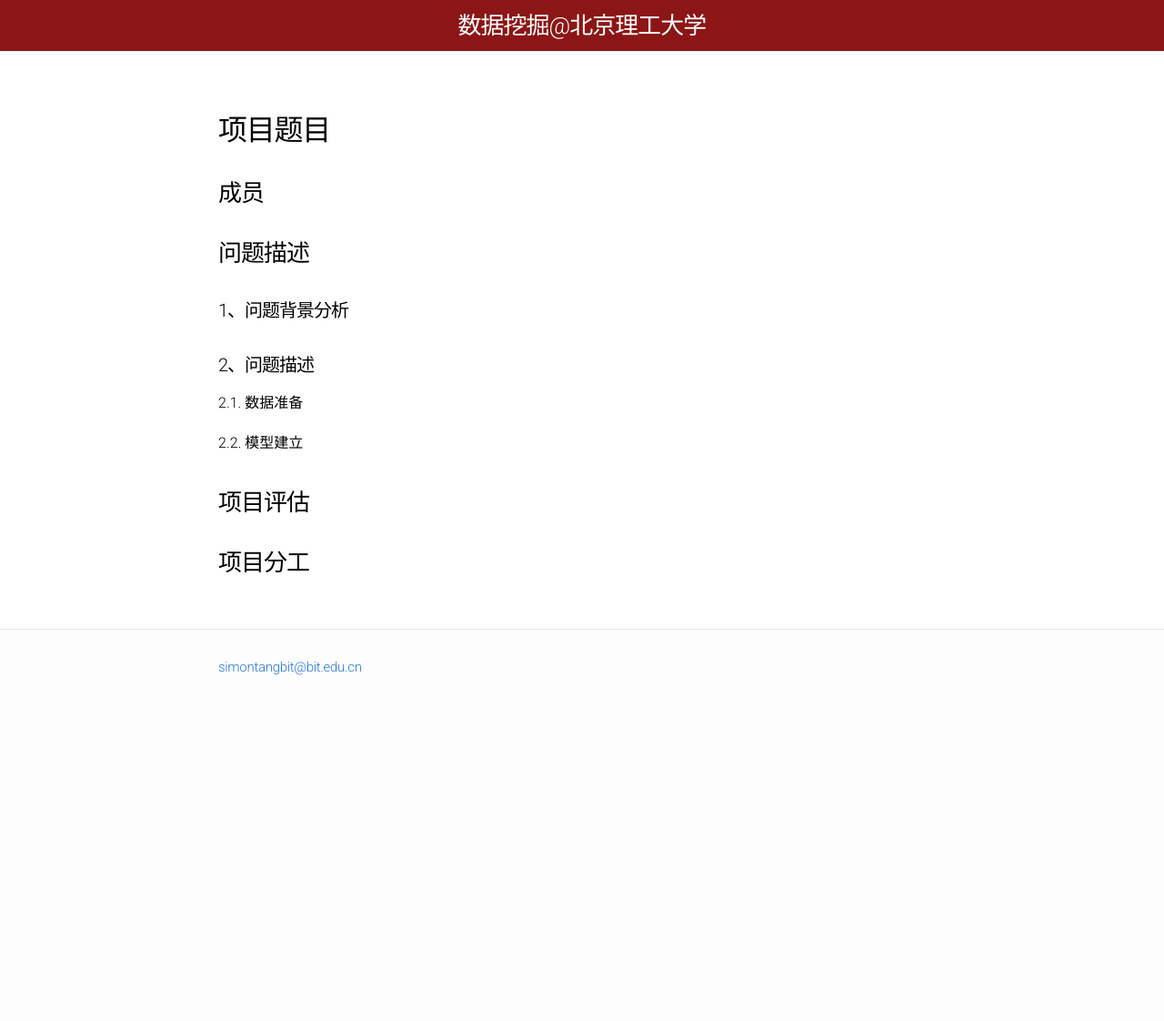
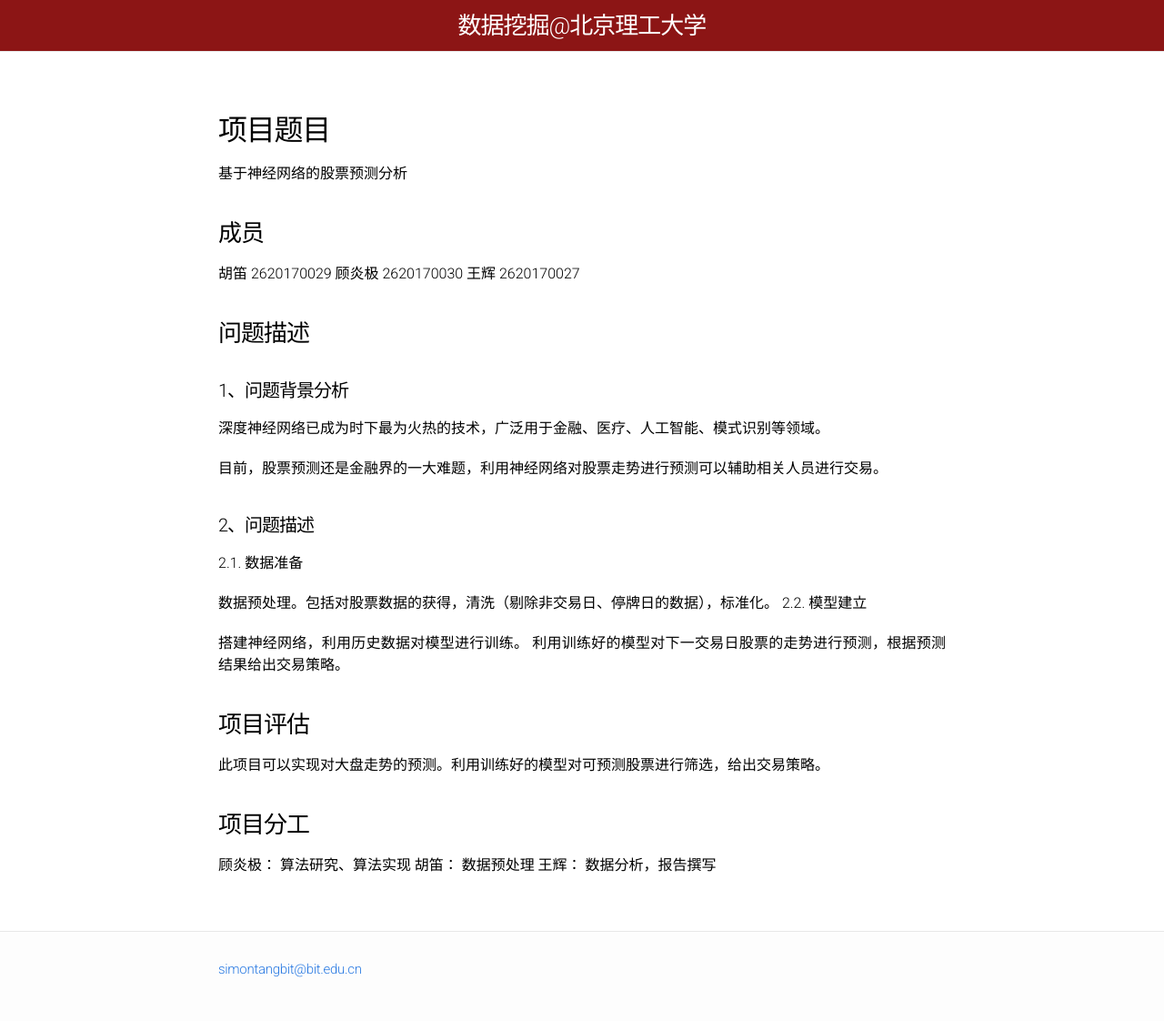
Before and after one commit to BITDM/bitdm.github.io, a Jekyll site: the page built from 2018/projects/P05/proposal.md, in a window 1280 px wide. Shown: the whole page at 91% size. Built offline with Jekyll 4.4.1, drawn with Linux system fonts in a browser that asks for light colours; our own code applies the rules of GitHub Pages for plain Markdown files; before the commit the page ends 900 px from its top, so only the background shows below that.

Commit message:
Update proposal.md

```diff
--- a/2018/projects/P05/proposal.md
+++ b/2018/projects/P05/proposal.md
@@ -5,19 +5,29 @@ permalink: /2018/projects/p05/proposal/
 ---
 
 ## 项目题目
-
+基于神经网络的股票预测分析
 ### 成员
-
+胡笛 2620170029
+顾炎极 2620170030
+王辉 2620170027
 ### 问题描述
 
 #### 1、问题背景分析
+深度神经网络已成为时下最为火热的技术，广泛用于金融、医疗、人工智能、模式识别等领域。
 
+目前，股票预测还是金融界的一大难题，利用神经网络对股票走势进行预测可以辅助相关人员进行交易。
 #### 2、问题描述
 
 2.1. 数据准备
 
+数据预处理。包括对股票数据的获得，清洗（剔除非交易日、停牌日的数据），标准化。
 2.2. 模型建立
 
+搭建神经网络，利用历史数据对模型进行训练。
+利用训练好的模型对下一交易日股票的走势进行预测，根据预测结果给出交易策略。
 ### 项目评估
-
+此项目可以实现对大盘走势的预测。利用训练好的模型对可预测股票进行筛选，给出交易策略。
 ### 项目分工
+顾炎极： 算法研究、算法实现
+胡笛： 数据预处理
+王辉： 数据分析，报告撰写
```
